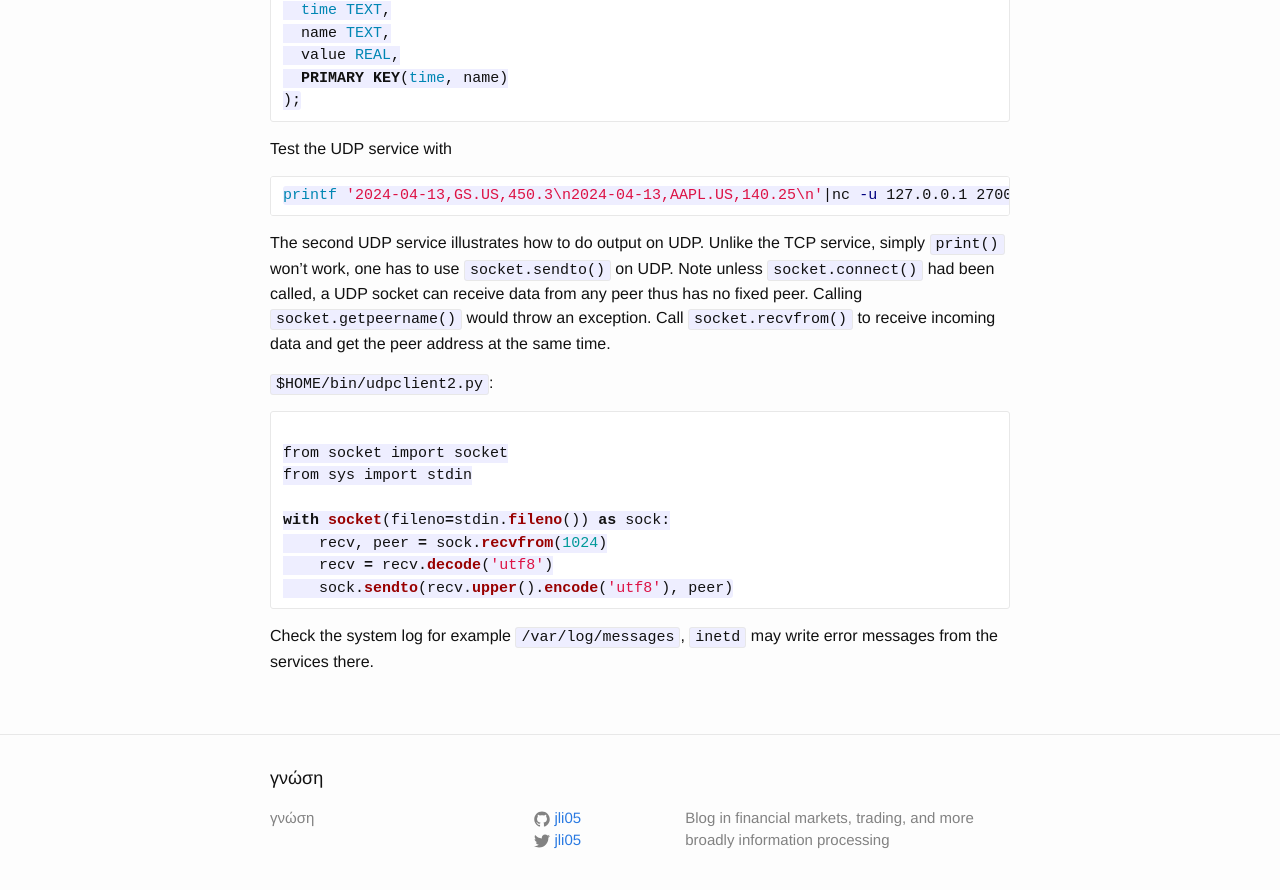
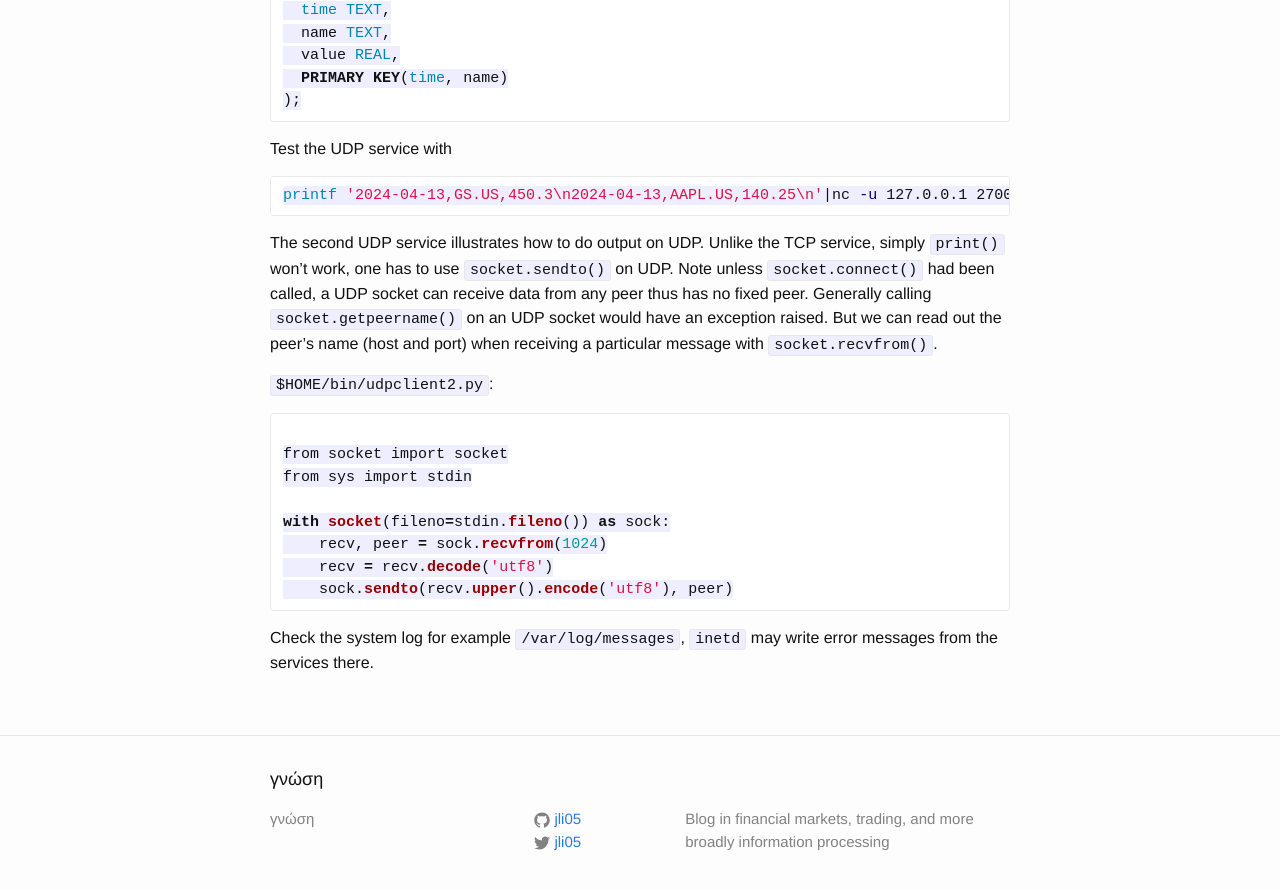
Before and after one commit to jli05/jli05.github.io, a Jekyll site: the page built from _posts/2024-04-16-inetd-and-UDP.md, in a window 1280 px wide and 900 px high, scrolled down 1556 px. Shown: the top 890 px of the window. Built offline with Jekyll 4.4.1, drawn with Linux system fonts in a browser that asks for light colours.

Commit message:
rephrase

````diff
--- a/_posts/2024-04-16-inetd-and-UDP.md
+++ b/_posts/2024-04-16-inetd-and-UDP.md
@@ -79,7 +79,7 @@ Test the UDP service with
 printf '2024-04-13,GS.US,450.3\n2024-04-13,AAPL.US,140.25\n'|nc -u 127.0.0.1 27000
 ```
 
-The second UDP service illustrates how to do output on UDP. Unlike the TCP service, simply `print()` won't work, one has to use `socket.sendto()` on UDP. Note unless `socket.connect()` had been called, a UDP socket can receive data from any peer thus has no fixed peer. Calling `socket.getpeername()` would throw an exception. Call `socket.recvfrom()` to receive incoming data and get the peer address at the same time.
+The second UDP service illustrates how to do output on UDP. Unlike the TCP service, simply `print()` won't work, one has to use `socket.sendto()` on UDP. Note unless `socket.connect()` had been called, a UDP socket can receive data from any peer thus has no fixed peer. Generally calling `socket.getpeername()` on an UDP socket would have an exception raised. But we can read out the peer's name (host and port) when receiving a particular message with `socket.recvfrom()`.
 
 `$HOME/bin/udpclient2.py`:
 
````
